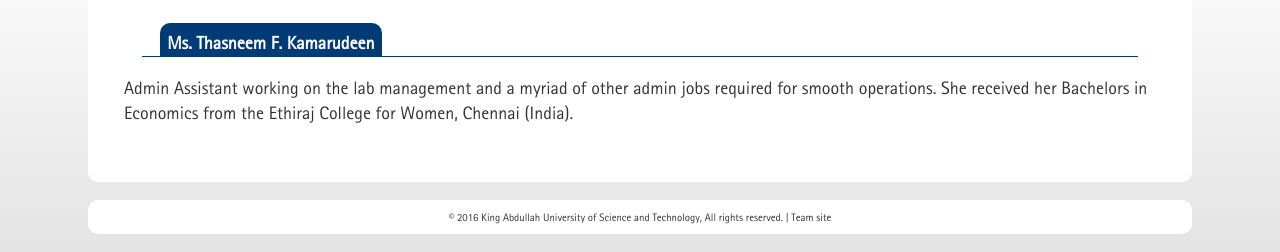
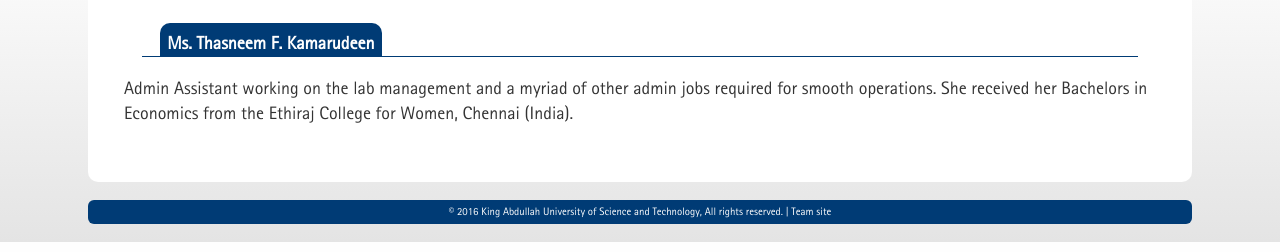
Before and after one commit to StruBE-KAUST/StruBE-website, a Django app: page /people/ in a window 1280 px wide. Shown: the part 2480-2732 px from the top of the page. Run offline with Django 3.2, Linux system fonts and the light colour scheme; parts of the project's set-up code (start-up, migrations or seed data) failed here and were passed over; some libraries are stand-ins or nearby versions.

Commit message:
Modify footer design to fit the KAUST template

```diff
--- a/StruBE/static/css/custom.css
+++ b/StruBE/static/css/custom.css
@@ -31,7 +31,7 @@ a:hover {
     background-color: white;
 }
 
-.header {
+#header {
     background-color: rgba(255, 255, 255, 0);
 }
 
@@ -95,8 +95,9 @@ nav.navbar li a:hover, nav.navbar li.open>a, nav.navbar li a.dropdown-toggle:foc
 }
 
 #footer {
-    border-radius: 10px;
-    padding: 0.3em;
+    background-color: #003B75;
+    color: white;
+    border-radius: 6px;
 }
 
 #footer p {
--- a/StruBE/templates/base.html
+++ b/StruBE/templates/base.html
@@ -20,7 +20,7 @@
 
 <body>
     <div class="container">
-        <div class="row header">
+        <div class="row" id="header">
             <div class="col-sm-8">
                 <img class="img-responsive" src="{% static "images/header.png" %}" alt="CBRC Logo" />
             </div>
```
